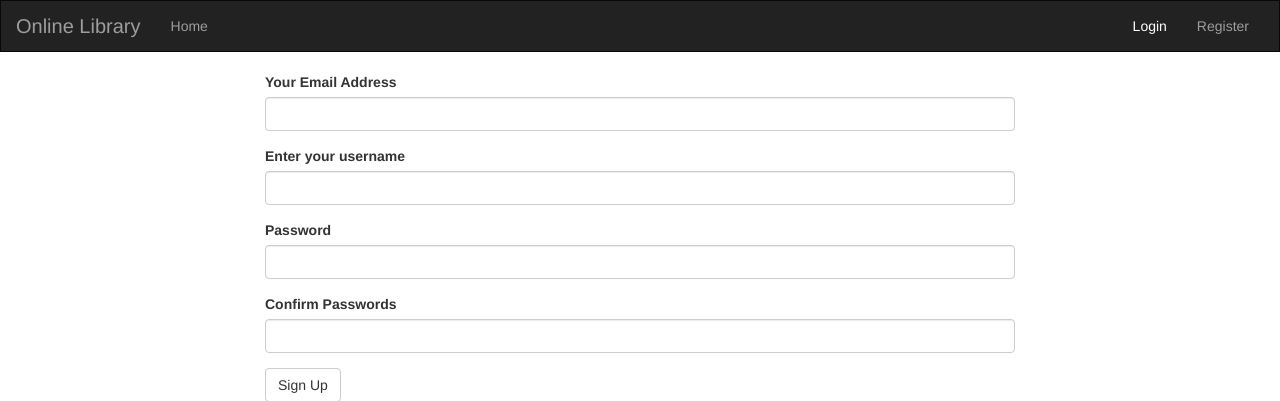
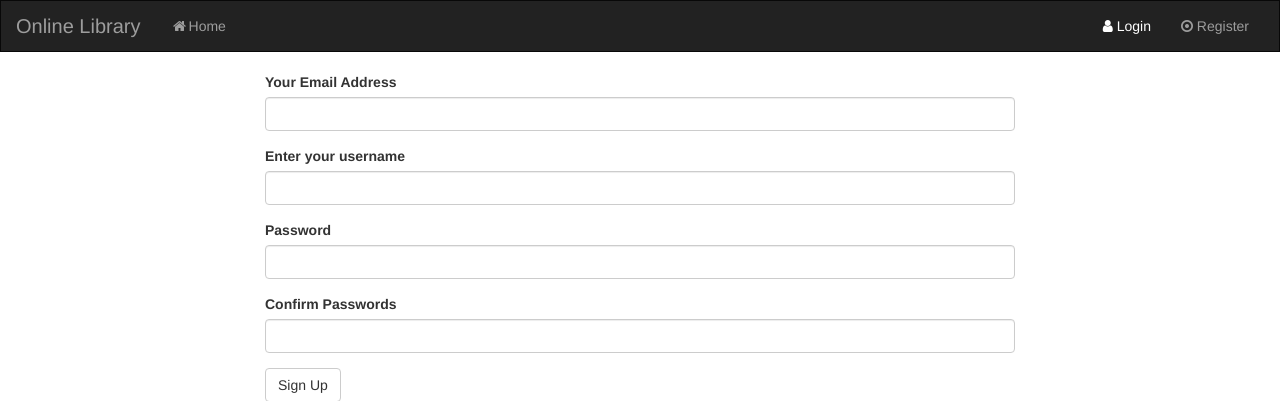
Before and after one commit to Brian23-eng/Books-app, a Flask app: page /authenticate/register in a window 1280 px wide. Shown: the top 401 px of the page. Run offline with Flask 2, Linux system fonts and the light colour scheme; some libraries are stand-ins or nearby versions.

Commit message:
styling navbar

```diff
--- a/app/templates/base.html
+++ b/app/templates/base.html
@@ -1,6 +1,8 @@
 {% extends 'bootstrap/base.html'%} {% block styles %} {{super()}}
 
 <!-- <link rel="stylesheet" href="https://stackpath.bootstrapcdn.com/bootstrap/4.3.1/css/bootstrap.min.css" integrity="sha384-ggOyR0iXCbMQv3Xipma34MD+dH/1fQ784/j6cY/iJTQUOhcWr7x9JvoRxT2MZw1T" crossorigin="anonymous"> -->
-<link rel="stylesheet" href="{{url_for('static', filename = 'css/styles.css') }}"> {% endblock %}
+<link rel="stylesheet" href="https://cdnjs.cloudflare.com/ajax/libs/font-awesome/4.7.0/css/font-awesome.min.css">
+<link rel="stylesheet" href="{{url_for('static', filename = 'css/styles.css') }}">
+ {% endblock %}
 <!-- Navbar block  -->
 {% block navbar %} {% include 'navbar.html' %} {% endblock %}
--- a/app/templates/navbar.html
+++ b/app/templates/navbar.html
@@ -11,8 +11,16 @@
         </div>
         <div class="navbar-collapse collapse">
             <ul class="nav navbar-nav">
-                <li><a href="{{ url_for('main.index') }}">Home</a></li>
+                <li><a href="{{ url_for('main.index') }}"><i class="fa fa-fw fa-home"></i>Home</a></li>
+                <li style="text-align: center;">
+                    <!-- <form class="form-inline my-2 my-lg-0">
+                        <input class="form-control mr-sm-2" type="text" placeholder="Search">
+                        <button class="btn btn-secondary my-2 my-sm-0" type="submit"><i
+                                class="fa fa-search"></i></button>
+                    </form> -->
+                </li>
             </ul>
+
             <div class="navbar-collapse collapse navbar-right">
                 <ul class="nav navbar-nav navbar-right">
                     {%if current_user.is_authenticated%}
@@ -21,17 +29,20 @@
                         <img src="{{url_for('static', filename = current_user.profile_pic_path)}}" alt="dp"
                             style="border-radius:50%" width="40" height="40" style="margin-top: 10px;">
                     </li>
+
                     <li>
                         {%endif%}
                     <li>
 
-                        <a
-                            href="{{url_for('main.index', uname = current_user.username)}}">{{current_user.username}}</a>
+                        <a href="{{url_for('main.index', uname = current_user.username)}}"><i
+                                class="fa fa-fw fa-user"></i>{{current_user.username}}</a>
                     </li>
-                    <li><a href="{{url_for('auth.logout')}}">Logout</a></li>
+                    <li><a href="{{url_for('auth.logout')}}"><i class="fa fa-sign-out"></i>Logout</a></li>
+
                     {%else%}
-                    <li><a href="{{url_for('auth.login')}}" style="color: #fff;">Login</a></li>
-                    <li><a href="{{url_for('auth.register')}}">Register</a></li>
+                    <li><a href="{{url_for('auth.login')}}" style="color: #fff;"><i
+                                class="fa fa-fw fa-user"></i>Login</a></li>
+                    <li><a href="{{url_for('auth.register')}}"> <i class="fa fa-dot-circle-o"></i> Register</a></li>
                     {%endif%}
 
             </div>
```
